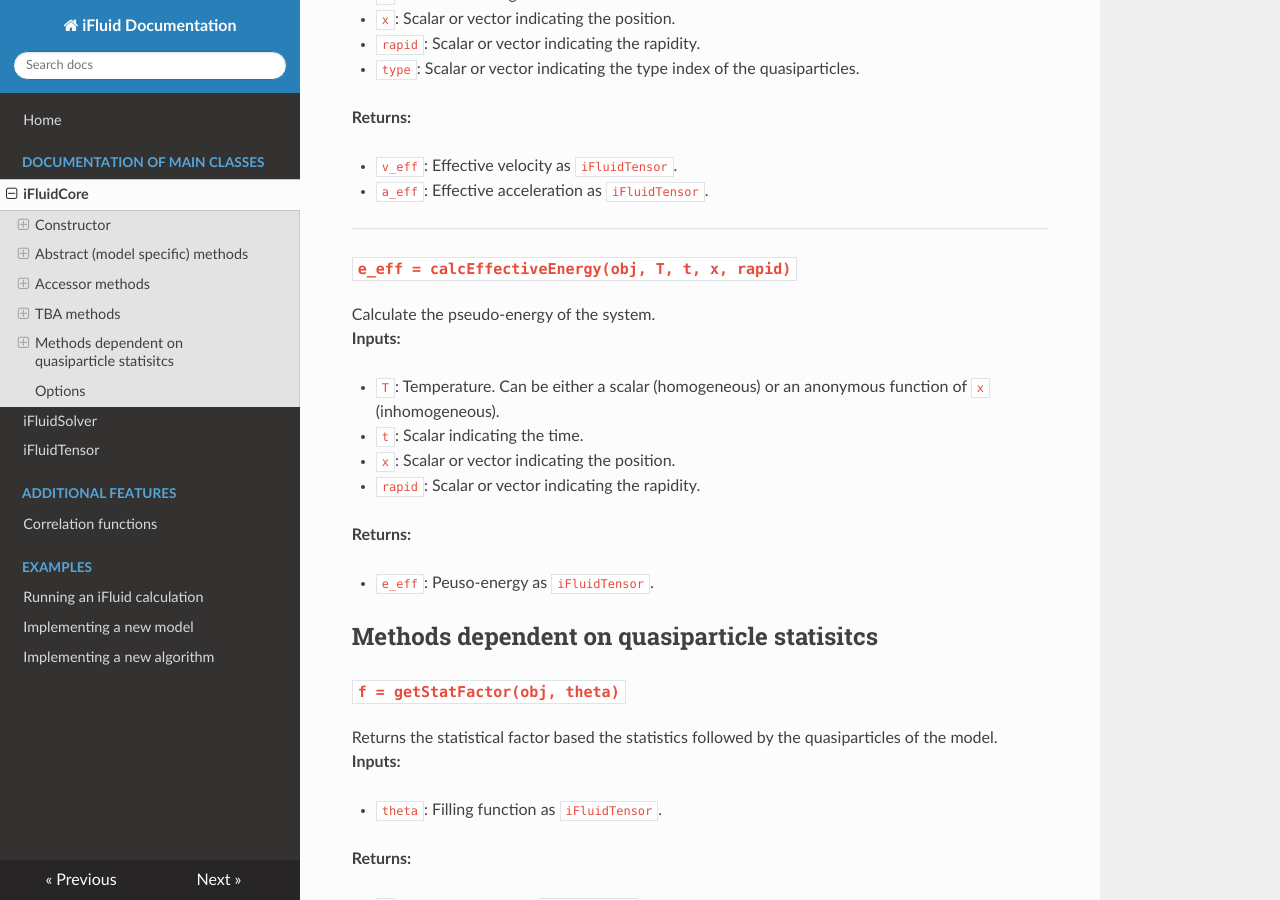
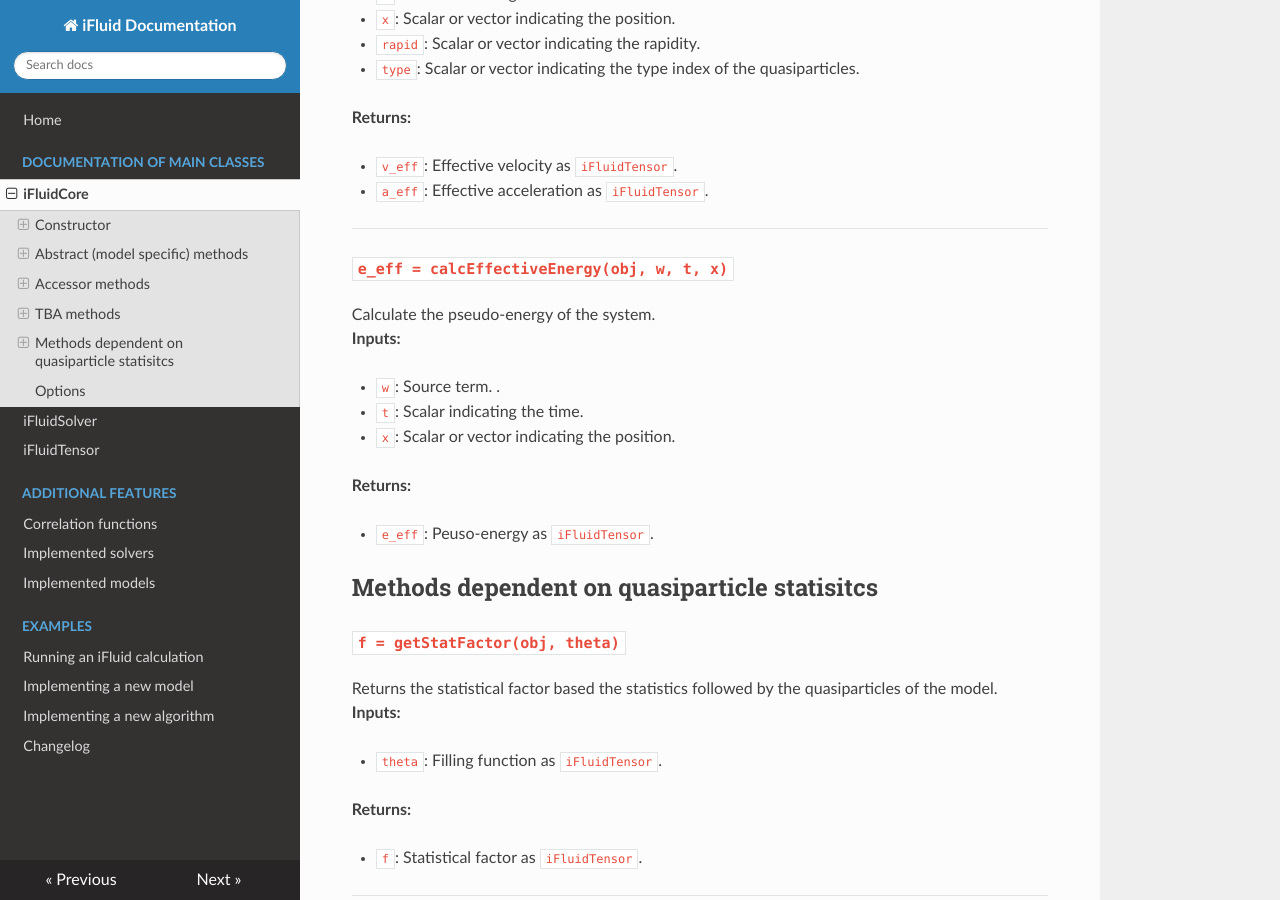
Before and after one commit to integrableFluid/iFluidDocumentation, an MkDocs documentation site: the page built from docs/iFluidCore.md, in a window 1280 px wide and 900 px high, scrolled down 7199 px. Built offline with MkDocs 1.6.1, drawn with Linux system fonts in a browser that asks for light colours; nearby versions of some CDN libraries.

```diff
--- a/docs/iFluidCore.md
+++ b/docs/iFluidCore.md
@@ -289,14 +289,13 @@ Calculate the effective velocity and acceleration of the quasiparticles given th
 
 ---
 
-### `e_eff = calcEffectiveEnergy(obj, T, t, x, rapid)`
+### `e_eff = calcEffectiveEnergy(obj, w, t, x)`
 Calculate the pseudo-energy of the system.
 **Inputs:**
 
-- `T`: Temperature. Can be either a scalar (homogeneous) or an anonymous function of `x` (inhomogeneous).
+- `w`: Source term. .
 - `t`: Scalar indicating the time.
 - `x`: Scalar or vector indicating the position.
-- `rapid`: Scalar or vector indicating the rapidity.
 
 **Returns:**
 
--- a/mkdocs.yml
+++ b/mkdocs.yml
@@ -7,9 +7,12 @@ nav:
         - iFluidTensor: iFluidTensor.md
     - Additional features:
         - Correlation functions: correlations.md
+        - Implemented solvers: Solvers.md
+        - Implemented models: Models.md
     - Examples:
         - Running an iFluid calculation: LLexample.md
         - Implementing a new model: model.md
         - Implementing a new algorithm: solver.md
+    - Changelog: changelog.md
 
 theme: readthedocs
```
Also changed, not shown: docs/LLexample.md (+8 -9 lines), docs/Models.md (added, +11 -0 lines), docs/Solvers.md (added, +33 -0 lines), docs/changelog.md (added, +7 -0 lines), docs/correlations.md (+3 -3 lines), docs/index.md (+1 -1 lines), docs/img/PropEq.png (added), docs/img/PropEqCollision.png (added), docs/img/PropEqLindiff.png (added).
